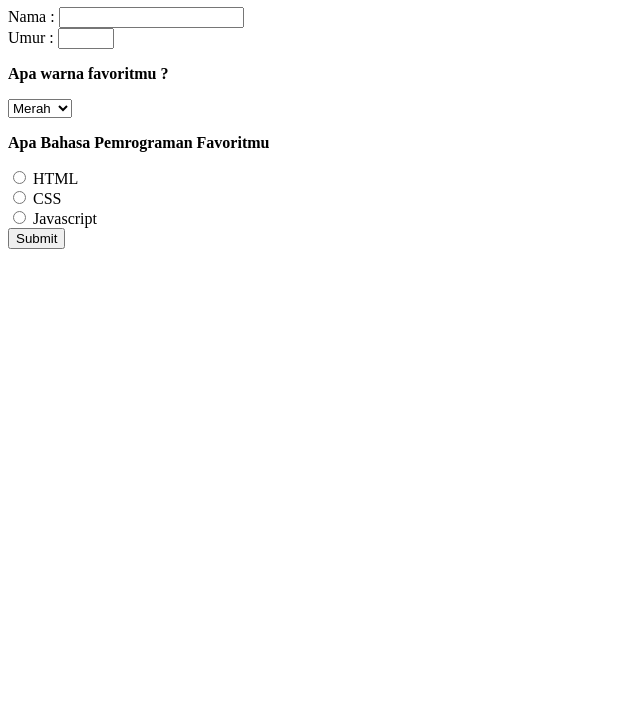
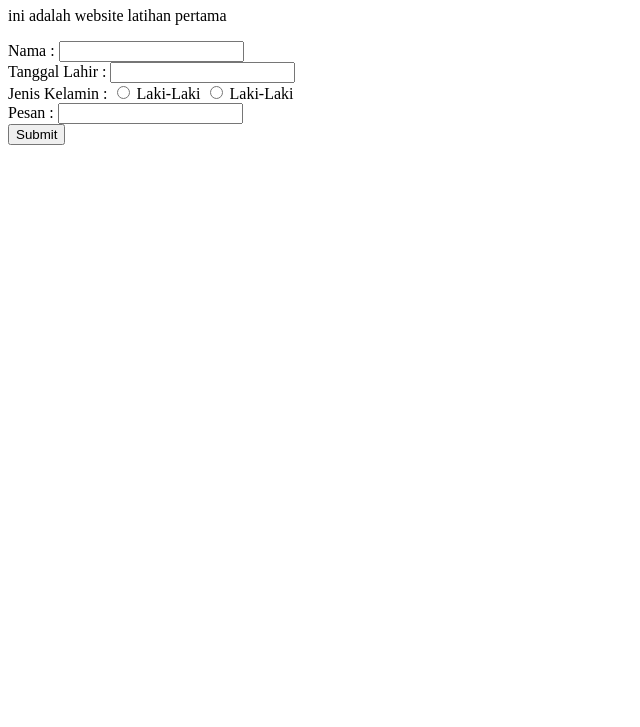
Before and after one commit to aldynaditya/trainingrevou1, a plain HTML site: page index.html in a window 1280 px wide. Shown: the part 73-800 px from the top of the page, without its empty margins (0-640 px from the left). Drawn offline with Linux system fonts and the light colour scheme.

Commit message:
fifth commit

```diff
--- a/index.html
+++ b/index.html
@@ -6,30 +6,26 @@
         <title>AAMA</title>
     </head>
     <body>
-        <h1>Latihan Form</h1>
+        <h1>Form Belajar</h1>
+        <p> ini adalah website latihan pertama</p>
         <form action="https://google.com/" method="GET">
             <label for="name">Nama :</label>
             <input id="name" type="text">
             <br>
-            <label for="umur">Umur :</label>
-            <input id="umur" type="number" min="1" max="10">
-            <p><b> Apa warna favoritmu ?</b></p>
-            <select name="" id="">
-                <option value="">Merah</option>
-                <option value="">Kuning</option>
-                <option value="">Hijau</option>
-            </select>
+            <label for="tgl">Tanggal Lahir :</label>
+            <input id="tgl" type="text">
+            <br>
+            <label for="gdr"> Jenis Kelamin :</label>
 
-            <p><b> Apa Bahasa Pemrograman Favoritmu</b></p>
-            <input type="radio" id="html" name="fav_language" value="HTML">
-            <label for="html">HTML</label><br>
+            <input type="radio" id="laki" name="jenis_kelamin" value="Laki-Laki">
+            <label for="html">Laki-Laki</label>
 
-            <input type="radio" id="css" name="fav_language" value="CSS">
-            <label for="css">CSS</label><br>
-
-            <input type="radio" id="javascript" name="fav_language" value="Javascript">
-            <label for="javascript">Javascript</label><br>
-
+            <input type="radio" id="laki" name="jenis_kelamin" value="Laki-Laki">
+            <label for="html">Laki-Laki</label>
+            <br>
+            <label for="pesan">Pesan :</label>
+            <input id="pesan" type="text">
+            <br>
             <input type="submit" value="Submit">
         </form>
     </body>
```
